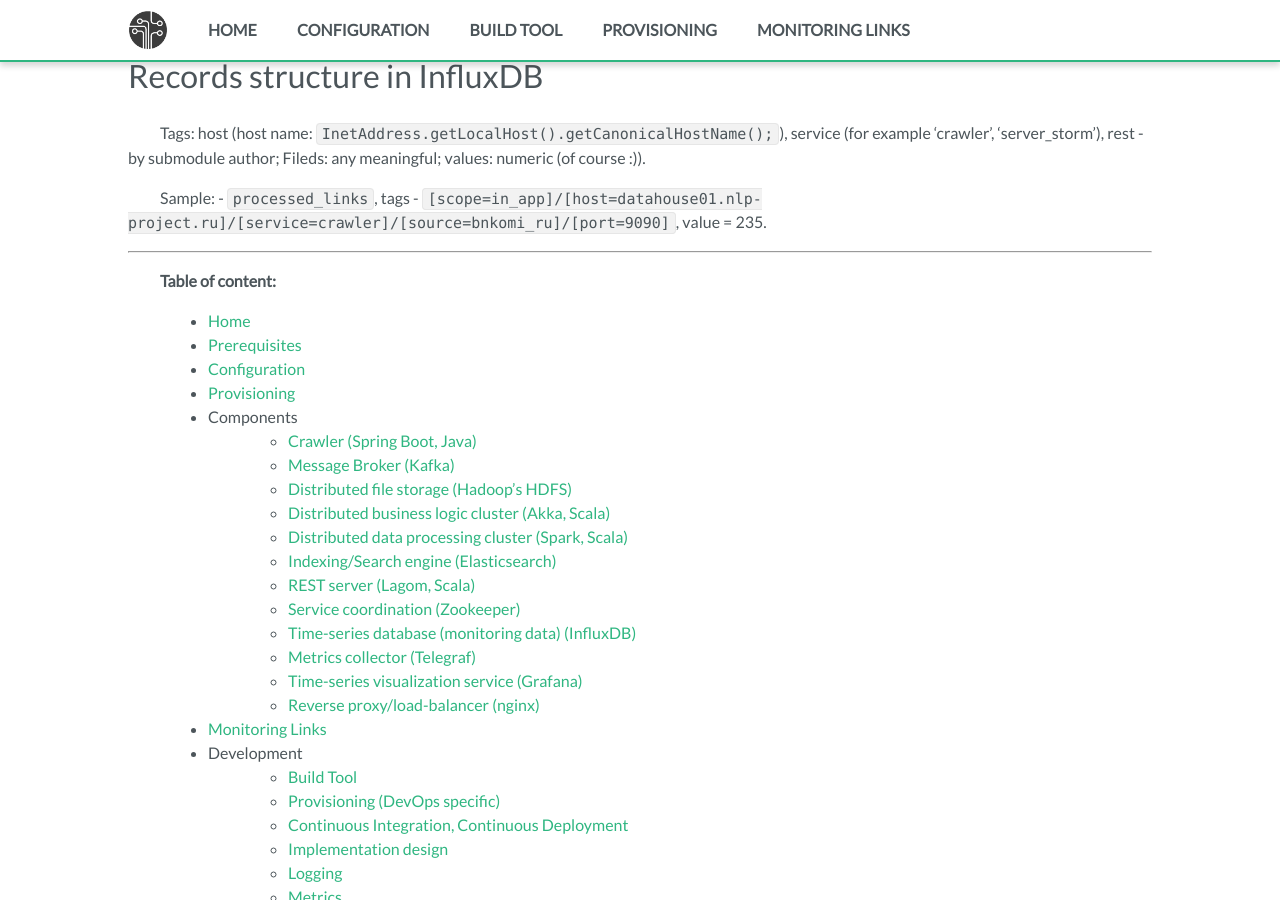
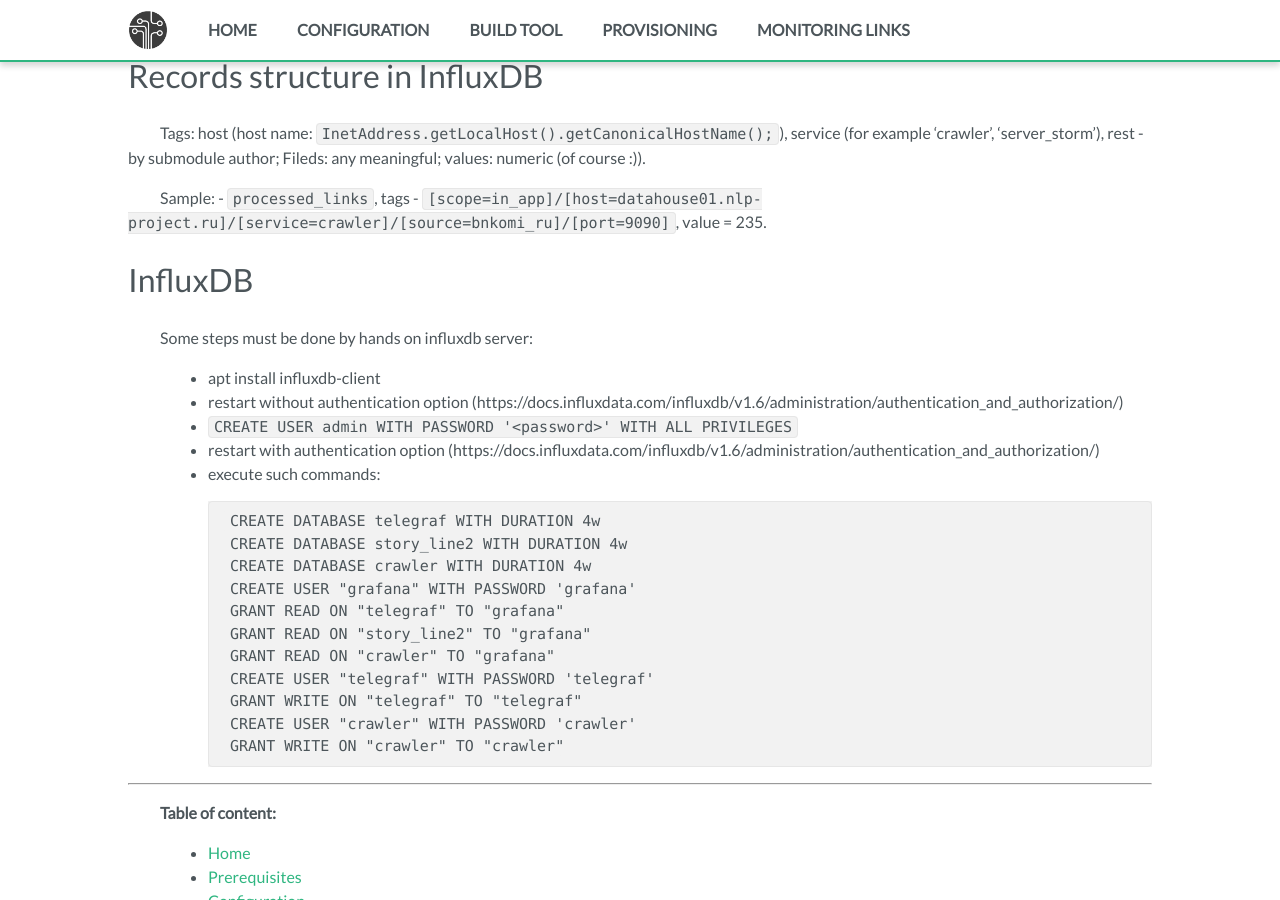
Before and after one commit to fedor-malyshkin/story_line2_build, a Jekyll site: the page built from docs/metrics.md, in a window 1280 px wide and 900 px high, scrolled down 386 px. Built offline with Jekyll 4.4.1, drawn with Linux system fonts in a browser that asks for light colours.

````diff
--- a/docs/metrics.md
+++ b/docs/metrics.md
@@ -18,6 +18,27 @@ values: numeric (of course :)).
 
 Sample: - `processed_links`, tags - `[scope=in_app]/[host=datahouse01.nlp-project.ru]/[service=crawler]/[source=bnkomi_ru]/[port=9090]`, value = 235.
 
+# InfluxDB
+
+Some steps must be done by hands on influxdb server:
+- apt install influxdb-client
+- restart without authentication option (https://docs.influxdata.com/influxdb/v1.6/administration/authentication_and_authorization/)
+- `CREATE USER admin WITH PASSWORD '<password>' WITH ALL PRIVILEGES`
+- restart with authentication option (https://docs.influxdata.com/influxdb/v1.6/administration/authentication_and_authorization/)
+- execute such commands:
+```
+ CREATE DATABASE telegraf WITH DURATION 4w
+ CREATE DATABASE story_line2 WITH DURATION 4w
+ CREATE DATABASE crawler WITH DURATION 4w
+ CREATE USER "grafana" WITH PASSWORD 'grafana'
+ GRANT READ ON "telegraf" TO "grafana"
+ GRANT READ ON "story_line2" TO "grafana"
+ GRANT READ ON "crawler" TO "grafana"
+ CREATE USER "telegraf" WITH PASSWORD 'telegraf'
+ GRANT WRITE ON "telegraf" TO "telegraf"
+ CREATE USER "crawler" WITH PASSWORD 'crawler'
+ GRANT WRITE ON "crawler" TO "crawler"
+```
 
 ---
 {% include toc.md %}
````
Also changed, not shown: docs/monitoring_links.md (+5 -3 lines).
